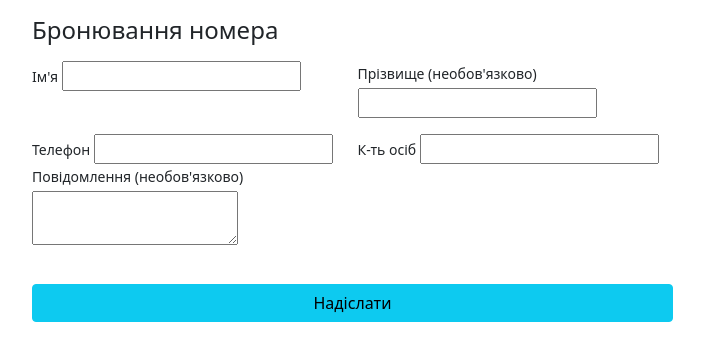
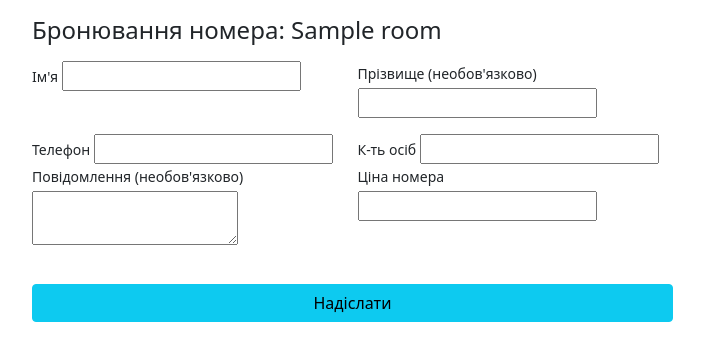
Before and after one commit to tetianaklius/hotel, a Django app: template main_page/templates/reservation.html in a window 1280 px wide. Shown: the part 56-417 px from the top of the page, without its empty margins (50-754 px from the left). Run offline with Django 3.2, Linux system fonts and the light colour scheme; the template is opened without the code that fills it: most values are stand-ins (such as "Sample title", 1, 10 or a date in 2020); form fields are guessed from the names that the template uses; some libraries are stand-ins or nearby versions.

Commit message:
list reservations, reservation room_id

```diff
--- a/main_page/forms.py
+++ b/main_page/forms.py
@@ -22,7 +22,11 @@ class RoomReservationForm(forms.ModelForm):
         "rows": "5",
         "placeholder": "Наприклад, коли Вам зручніше, щоб ми зателефонували тощо",
     }))
+    room_id = forms.IntegerField(widget=forms.IntegerField, disabled=True)
+    room_price = forms.DecimalField(max_digits=6, decimal_places=2, disabled=True)
+    user_id = forms.IntegerField(required=False, disabled=True)
+    # user_email = forms.CharField(widget=forms.CharField)
 
     class Meta:
         model = Reservation
-        fields = ["name", "last_name", "phone", "message", "persons"]
+        fields = ["name", "last_name", "phone", "message", "persons", "room_id", "room_price", "user_id"]
--- a/main_page/models.py
+++ b/main_page/models.py
@@ -138,6 +138,11 @@ class Reservation(models.Model):
     persons = models.IntegerField(blank=True, default=2)
     message = models.TextField(max_length=250, blank=True)
 
+    room_id = models.IntegerField()
+    room_price = models.DecimalField(max_digits=6, decimal_places=2, default=1)
+    user_id = models.IntegerField(default=2, blank=True)
+    # user_email = models.CharField(max_length=100, blank=True)
+
     date = models.DateField(auto_now_add=True)
     date_processing = models.DateField(auto_now=True)
     is_processed = models.BooleanField(default=False)
--- a/main_page/templates/list_reservations.html
+++ b/main_page/templates/list_reservations.html
@@ -19,7 +19,7 @@
                         </div>
                         <div class="col-md-3"><b>{{ item.name }}</b> {{ item.last_name }}</div>
                         <div class="col-md-3">{{ item.phone }}</div>
-                        <div class="col-md-3">осіб: <b>{{ item.persons }}</b>; {{ roo }}<i>"{{ item.message }}"</i></div>
+                        <div class="col-md-3">осіб: <b>{{ item.persons }}</b>; номер: {{ item.room_id }}; ціна: {{ item.room_price }}<i> "{{ item.message }}"</i></div>
                         <div style="font-size: small">{{ item.date|date:"d-m-Y" }}</div>
                     </div>
                 {% endfor %}
--- a/main_page/templates/reservation.html
+++ b/main_page/templates/reservation.html
@@ -9,8 +9,8 @@
     <div class="container">
         <div class="row">
             <div class="col-lg-7">
-                <h4 class="mt-3 mb-3">Бронювання номера</h4>
-                <form action="{% url "main_page:reservation" room_id %}" method="post">
+                <h4 class="mt-3 mb-3">Бронювання номера: {{ room.title }}</h4>
+                <form action="{% url "main_page:reservation" room.id %}" method="post">
                     {% csrf_token %}
                     <div class="form-row">
                         <div class="col-lg-6">
@@ -21,7 +21,8 @@
                         </div>
                         <div class="col-lg-6">
                             <div class="form-group">
-                                <label class="small mb-1" for="{{ form.last_name.id_for_label }}">Прізвище (необов'язково)</label>
+                                <label class="small mb-1" for="{{ form.last_name.id_for_label }}">Прізвище
+                                    (необов'язково)</label>
                                 {{ form.last_name }}
                             </div>
                         </div>
@@ -41,6 +42,14 @@
                             </label>
                             {{ form.message }}
                         </div>
+{#                        <div class="col-lg-6">#}
+{#                            <label class="small mb-1" for="{{ form.user_id.id_for_label }}"> </label>#}
+{#                            {{ form.user_id }}#}
+{#                        </div>#}
+                        <div class="col-lg-6">
+                            <label class="small mb-1" for="{{ form.room_price.id_for_label }}">Ціна номера</label>
+                            {{ form.room_price }}
+                        </div>
                     </div>
                     <div class="form-row">
                         <div class="col-lg-12" style="margin-top: 33px;">
--- a/main_page/urls.py
+++ b/main_page/urls.py
@@ -11,8 +11,8 @@ urlpatterns = [
     path("rooms/", room_selection, name="room_selection"),
     path("rooms/category/<int:category_persons>/", room_selection, name="category"),
 
+    path("rooms/room/reservation/<int:room_id>/", reservation, name="reservation"),
     path("rooms/room/<int:room_id>/", room_details, name="room_details"),
-    path("rooms/room/reservation/<int:room_id>/", reservation, name="reservation"),
 
     path("manager/update_reserve/<int:pk>/", update_reservation, name="update_reservation"),
     path("manager/reserve_list/", list_reservations, name="list_reservations"),
```
Also changed, not shown: main_page/views.py (+50 -9 lines), main_page/migrations/0013_reservation_room_id.py (added), main_page/migrations/0014_reservation_room_price_reservation_user_email_and_more.py (added).
